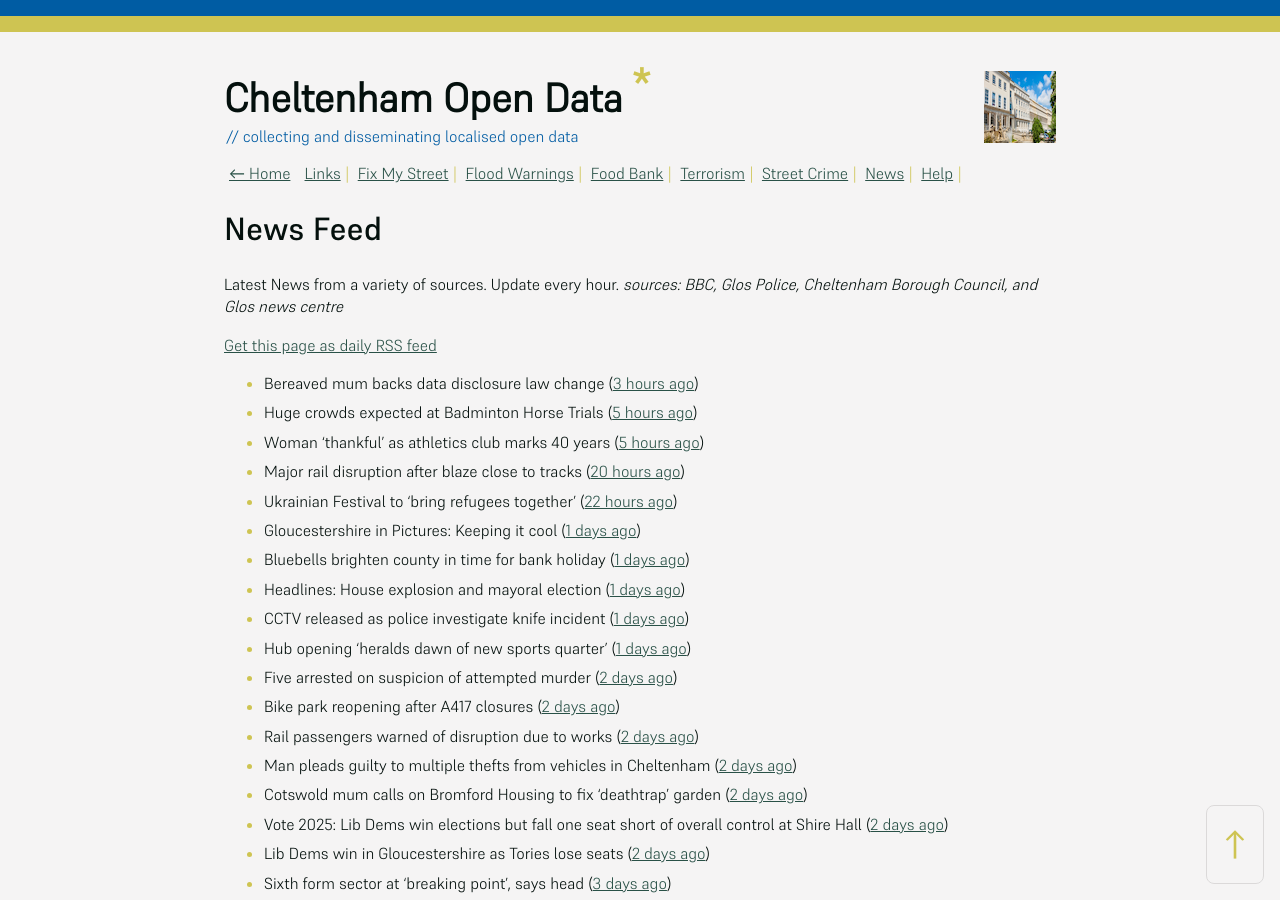
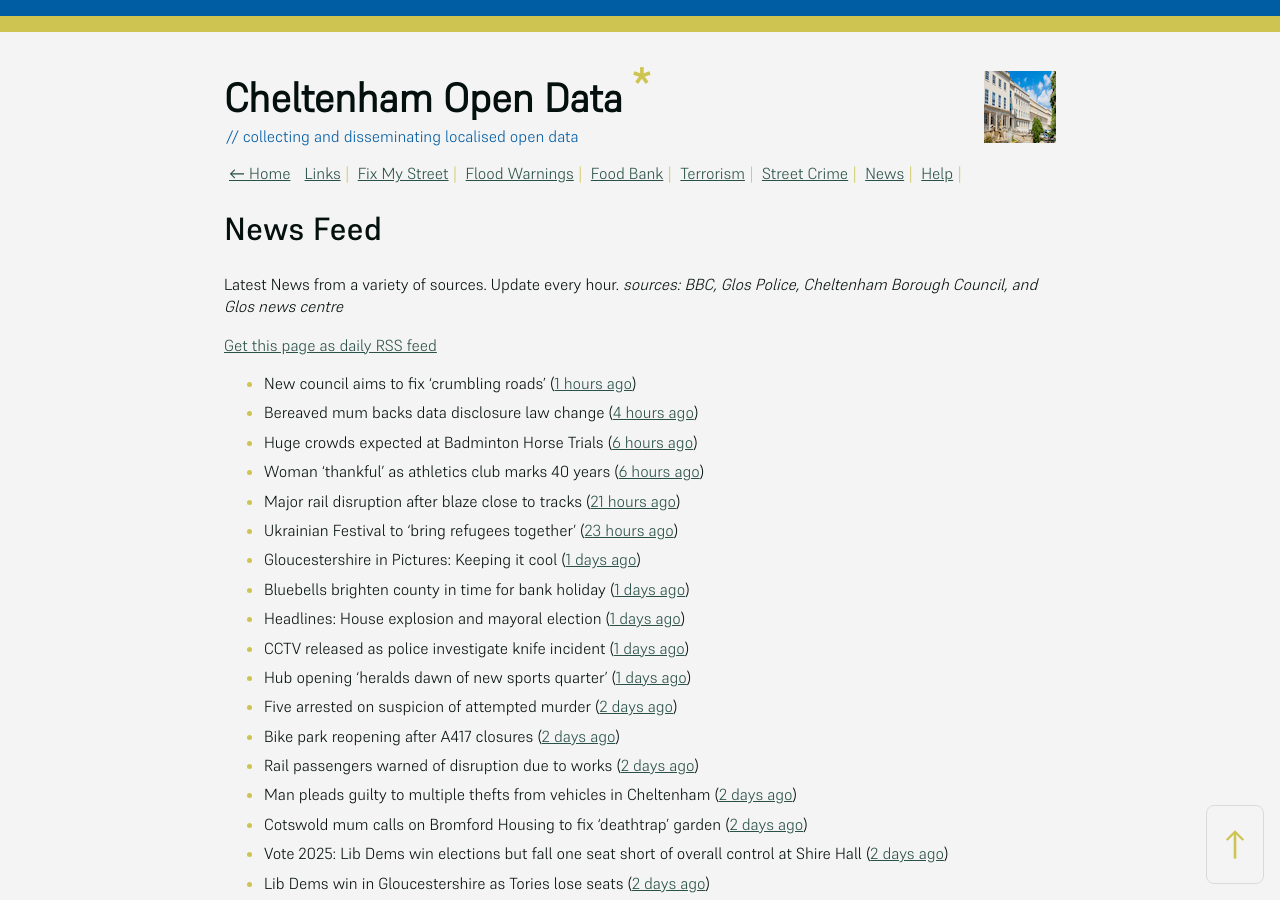
Before and after one commit to mat-0/cheltenham-open-data, a Jekyll site: the page built from _pages/news.md, in a window 1280 px wide and 900 px high. Built offline with Jekyll 4.4.1, drawn with Linux system fonts in a browser that asks for light colours; some of the changed text lies outside the part shown.

Commit message:
Updated 2025-05-05 13:07:21

```diff
--- a/_pages/news.md
+++ b/_pages/news.md
@@ -12,11 +12,12 @@ _sources: BBC, Glos Police, Cheltenham Borough Council, and Glos news centre_
 [Get this page as daily RSS feed](/daily.rss)
 
 <!-- news_marker starts -->
-- Bereaved mum backs data disclosure law change ([3 hours ago](https://www.bbc.com/news/articles/cql6q2nlzvno))
-- Huge crowds expected at Badminton Horse Trials ([5 hours ago](https://www.bbc.com/news/articles/c93g4dz38jgo))
-- Woman 'thankful' as athletics club marks 40 years ([5 hours ago](https://www.bbc.com/news/articles/cn80nv4mr79o))
-- Major rail disruption after blaze close to tracks ([20 hours ago](https://www.bbc.com/news/articles/cjew5q07n7go))
-- Ukrainian Festival to 'bring refugees together' ([22 hours ago](https://www.bbc.com/news/articles/c4g2qzzvjq0o))
+- New council aims to fix 'crumbling roads' ([1 hours ago](https://www.bbc.com/news/articles/cm2e510knnlo))
+- Bereaved mum backs data disclosure law change ([4 hours ago](https://www.bbc.com/news/articles/cql6q2nlzvno))
+- Huge crowds expected at Badminton Horse Trials ([6 hours ago](https://www.bbc.com/news/articles/c93g4dz38jgo))
+- Woman 'thankful' as athletics club marks 40 years ([6 hours ago](https://www.bbc.com/news/articles/cn80nv4mr79o))
+- Major rail disruption after blaze close to tracks ([21 hours ago](https://www.bbc.com/news/articles/cjew5q07n7go))
+- Ukrainian Festival to 'bring refugees together' ([23 hours ago](https://www.bbc.com/news/articles/c4g2qzzvjq0o))
 - Gloucestershire in Pictures: Keeping it cool ([1 days ago](https://www.bbc.com/news/articles/ce8gedxkv0do))
 - Bluebells brighten county in time for bank holiday ([1 days ago](https://www.bbc.com/news/articles/crm3rwy8vj2o))
 - Headlines: House explosion and mayoral election ([1 days ago](https://www.bbc.com/news/articles/c93g20dqq0eo))
@@ -30,7 +31,6 @@ _sources: BBC, Glos Police, Cheltenham Borough Council, and Glos news centre_
 - Vote 2025: Lib Dems win elections but fall one seat short of overall control at Shire Hall ([2 days ago](https://gloucesternewscentre.co.uk/vote-2025-lib-dems-win-elections-but-fall-one-seat-short-of-overall-control-at-shire-hall/))
 - Lib Dems win in Gloucestershire as Tories lose seats ([2 days ago](https://www.bbc.com/news/articles/cd6j8e8ej6xo))
 - Sixth form sector at 'breaking point', says head ([3 days ago](https://www.bbc.com/news/articles/c4gr7lkmkzjo))
-- Headlines: May Day dancers and Star Wars auction ([3 days ago](https://www.bbc.com/news/articles/cvg9y17e5rgo))
 - Cavendish House owners ‘committed’ to redevelopment amid disappointment over lack of progress ([4 days ago](https://gloucesternewscentre.co.uk/cavendish-house-owners-committed-to-redevelopment-amid-disappointment-over-lack-of-progress/))
 - Battle plan shows Tory target seats and paper candidates for Shire Hall polls ([4 days ago](https://gloucesternewscentre.co.uk/battle-plan-shows-tory-target-seats-and-paper-candidates-for-shire-hall-polls/))
 - Man dies following collision on A417 ([4 days ago](https://gloucesternewscentre.co.uk/man-dies-following-collision-on-a417/))
```
Also changed, not shown: _data/flood.json (+5 -69 lines), index.md (+5 -5 lines).
